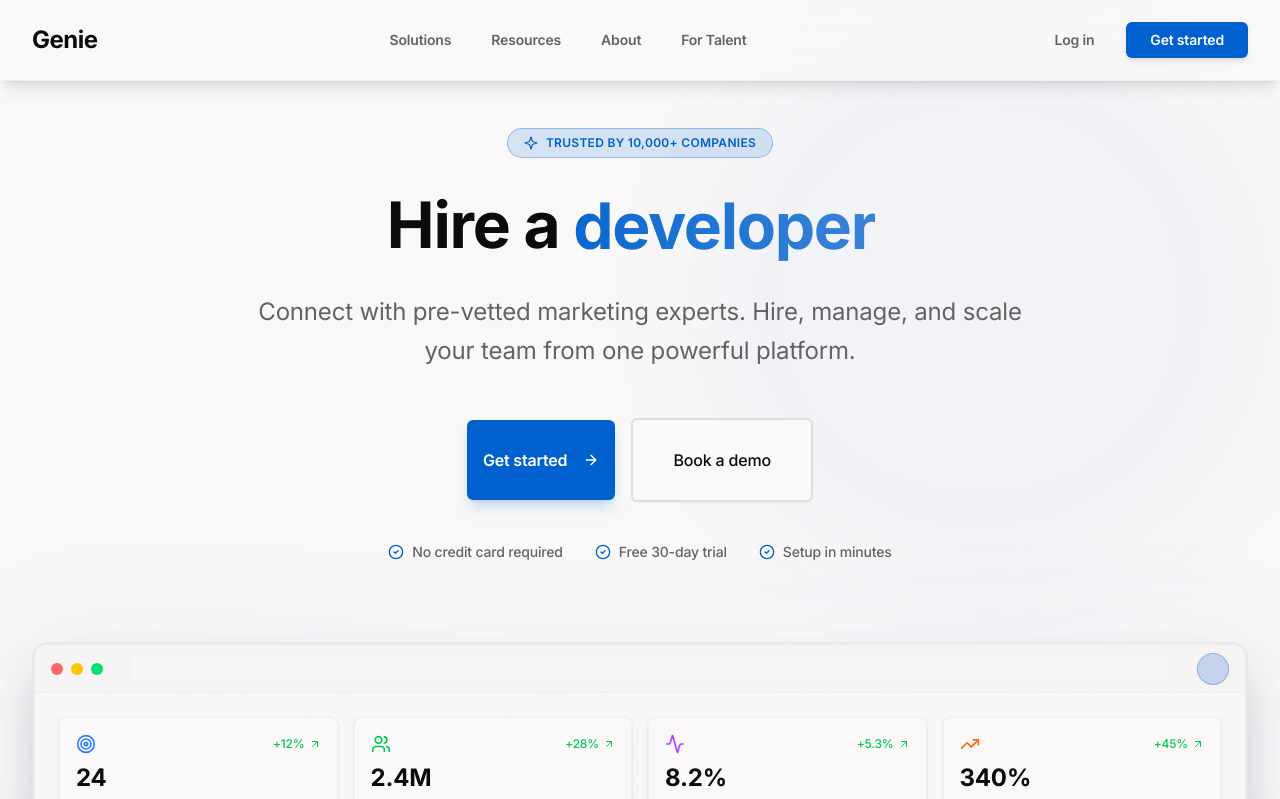
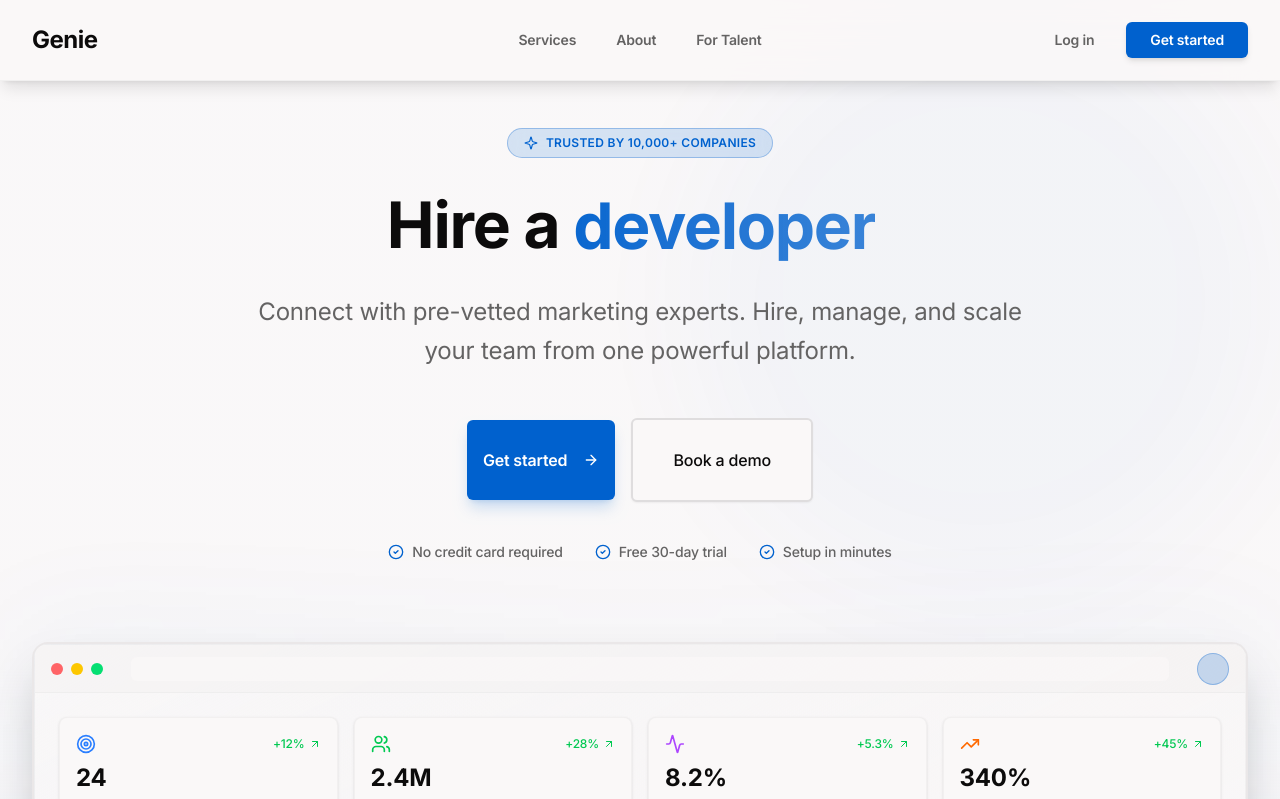
Before and after one commit to DaemD/genie-website, a Next.js app: page / in a window 1280 px wide. Shown: the top 799 px of the page. Built offline with nearby package versions, Linux system fonts and the light colour scheme.

Commit message:
few ui changes

```diff
--- a/app/about/page.tsx
+++ b/app/about/page.tsx
@@ -76,9 +76,9 @@ export default function AboutPage() {
               <p className="text-sm text-muted-foreground leading-relaxed">Move fast. Hire faster. No red tape.</p>
             </Card>
 
-            <Card className="p-6 text-center hover:border-secondary/50 transition-colors">
-              <div className="inline-flex items-center justify-center w-16 h-16 bg-secondary/10 rounded-full mb-4">
-                <Target className="h-8 w-8 text-secondary" />
+            <Card className="p-6 text-center hover:border-primary/50 transition-colors">
+              <div className="inline-flex items-center justify-center w-16 h-16 bg-primary/10 rounded-full mb-4">
+                <Target className="h-8 w-8 text-primary" />
               </div>
               <h3 className="text-lg font-semibold mb-2">Skill over CV</h3>
               <p className="text-sm text-muted-foreground leading-relaxed">
--- a/components/navigation.tsx
+++ b/components/navigation.tsx
@@ -11,27 +11,20 @@ export function Navigation() {
   return (
     <nav className="fixed top-0 left-0 right-0 z-50 bg-background/90 backdrop-blur-xl border-b border-border/30 shadow-lg">
       <div className="max-w-7xl mx-auto px-4 sm:px-6 lg:px-8">
-        <div className="flex items-center justify-between h-20">
-          <Link href="/" className="flex items-center gap-2 group">
+        <div className="relative flex items-center justify-between h-20">
+          <Link href="/" className="flex items-center gap-2 group z-10">
             <div className="text-2xl font-heading font-bold tracking-tight">
               <span className="text-foreground group-hover:text-primary transition-colors">Genie</span>
             </div>
           </Link>
 
-          {/* Desktop Navigation - Professional spacing */}
-          <div className="hidden md:flex items-center gap-10">
+          {/* Desktop Navigation - Centered */}
+          <div className="hidden md:flex items-center gap-10 absolute left-1/2 -translate-x-1/2">
             <Link
               href="/services"
               className="text-sm font-semibold text-muted-foreground hover:text-foreground transition-colors relative group"
             >
-              Solutions
-              <span className="absolute -bottom-1 left-0 w-0 h-0.5 bg-primary group-hover:w-full transition-all duration-300" />
-            </Link>
-            <Link
-              href="/resources"
-              className="text-sm font-semibold text-muted-foreground hover:text-foreground transition-colors relative group"
-            >
-              Resources
+              Services
               <span className="absolute -bottom-1 left-0 w-0 h-0.5 bg-primary group-hover:w-full transition-all duration-300" />
             </Link>
             <Link
@@ -50,7 +43,7 @@ export function Navigation() {
             </Link>
           </div>
 
-          <div className="hidden md:flex items-center gap-4">
+          <div className="hidden md:flex items-center gap-4 z-10">
             <Button variant="ghost" asChild className="text-sm font-semibold text-muted-foreground hover:text-foreground">
               <Link href="#contact">Log in</Link>
             </Button>
@@ -72,13 +65,7 @@ export function Navigation() {
               href="/services"
               className="block text-sm font-medium text-muted-foreground hover:text-foreground transition-colors"
             >
-              Solutions
-            </Link>
-            <Link
-              href="/resources"
-              className="block text-sm font-medium text-muted-foreground hover:text-foreground transition-colors"
-            >
-              Resources
+              Services
             </Link>
             <Link
               href="/about"
```
